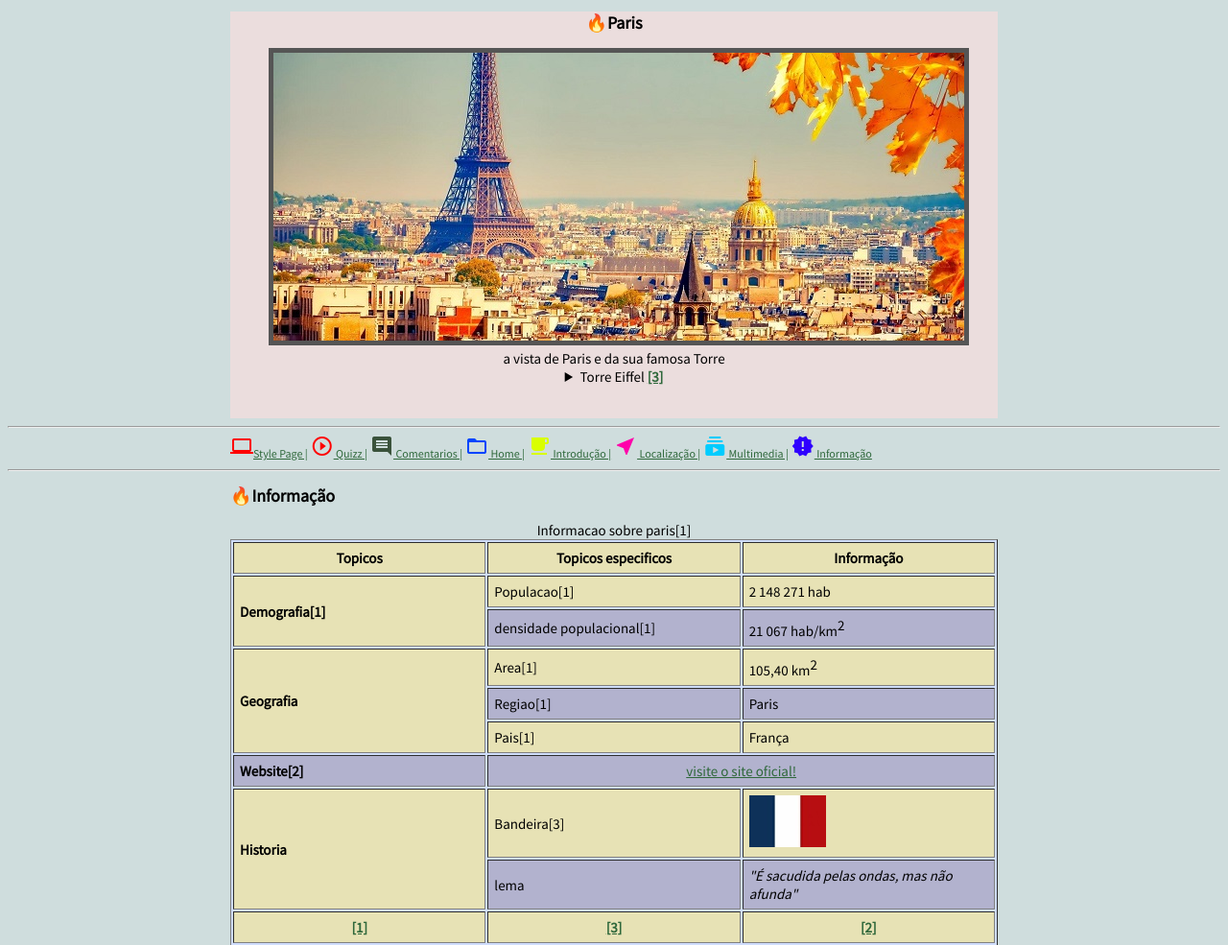
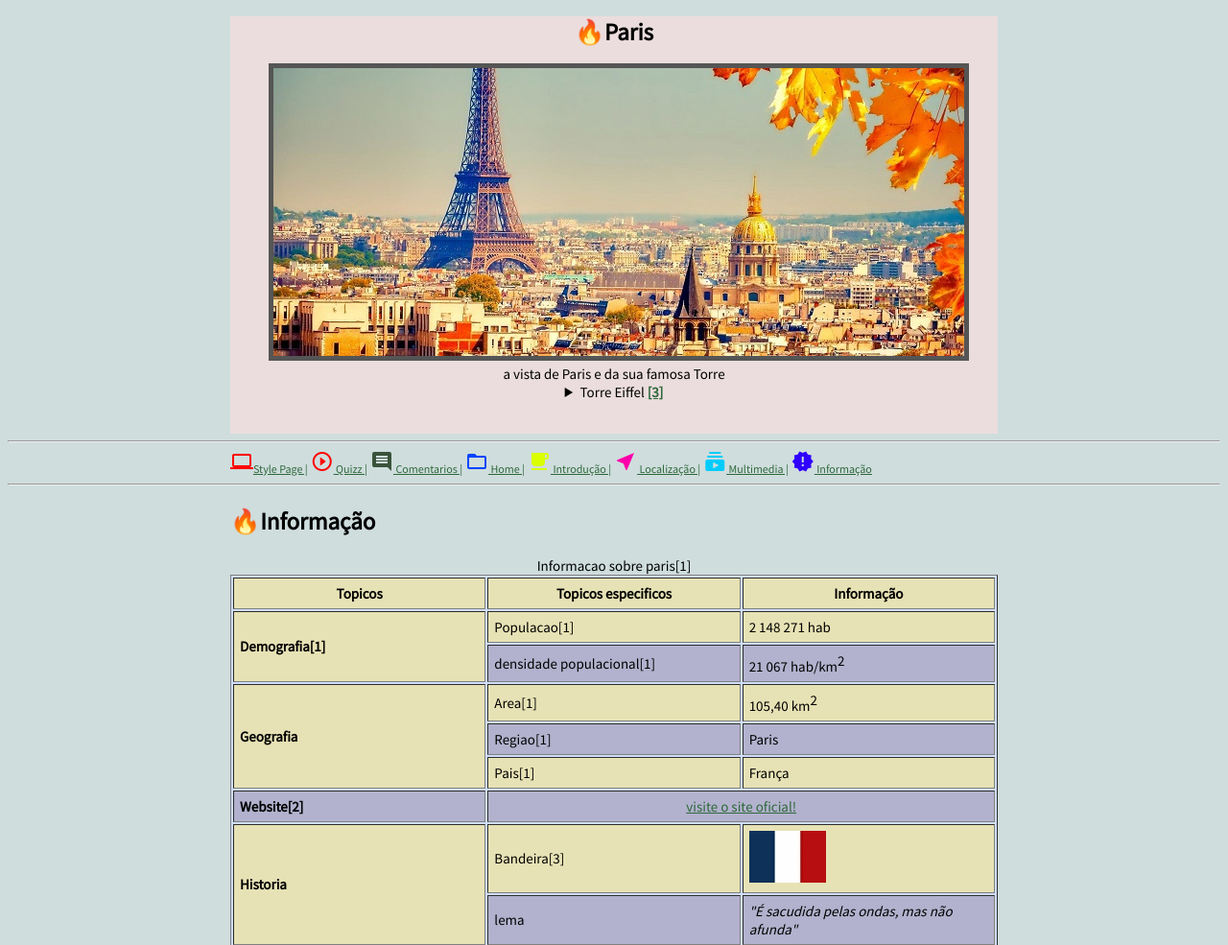
Before and after one commit to claudio-21902813/pw-lab, a PHP site: page /lab4/info.html in a window 1280 px wide. Shown: the top 985 px of the page at 96% size. Run offline with PHP 8.4, Linux system fonts and the light colour scheme.

Commit message:
lab 4 desenvolvimento

```diff
--- a/lab4/estilos.css
+++ b/lab4/estilos.css
@@ -5,7 +5,7 @@
 }
 
 h1 {
-    font-size: 18px;
+    font-size: 25px;
 }
 
 body header {
```
